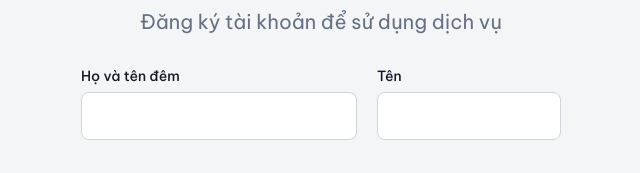
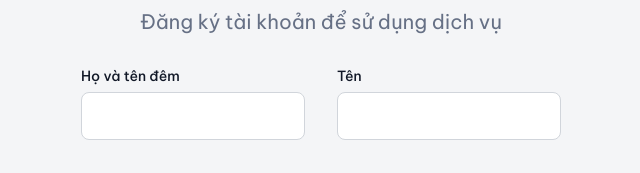
Before and after one commit to phuongdongexe-max/H-Ph-ng-ng_B25DTCN076_IT103B_BTVN, a plain HTML site: page Project_Frontend_Fundamental/pages/register.html in a window 1280 px wide. Shown: the part 175-348 px from the top of the page, 319-959 px from the left. Drawn offline with Linux system fonts and the light colour scheme.

Commit message:
Refactor CSS for register page layout and styles

```diff
--- a/Project_Frontend_Fundamental/css/register.css
+++ b/Project_Frontend_Fundamental/css/register.css
@@ -54,14 +54,14 @@ body {
 .form-row {
     display: grid;
     grid-template-columns: 1fr;
-    gap: 12px;
+    gap: 32px;
     margin-bottom: 18px;
 }
 
 @media (min-width: 768px) {
     .form-row {
-        grid-template-columns: 3fr 2fr;
-        gap: 20px;
+        grid-template-columns: 1fr 1fr;
+        gap: 32px;
     }
 }
 
@@ -115,7 +115,6 @@ body {
 }
 
 #firstname {
-    max-width: 224px;
     max-width: 100%;
 }
 
```
